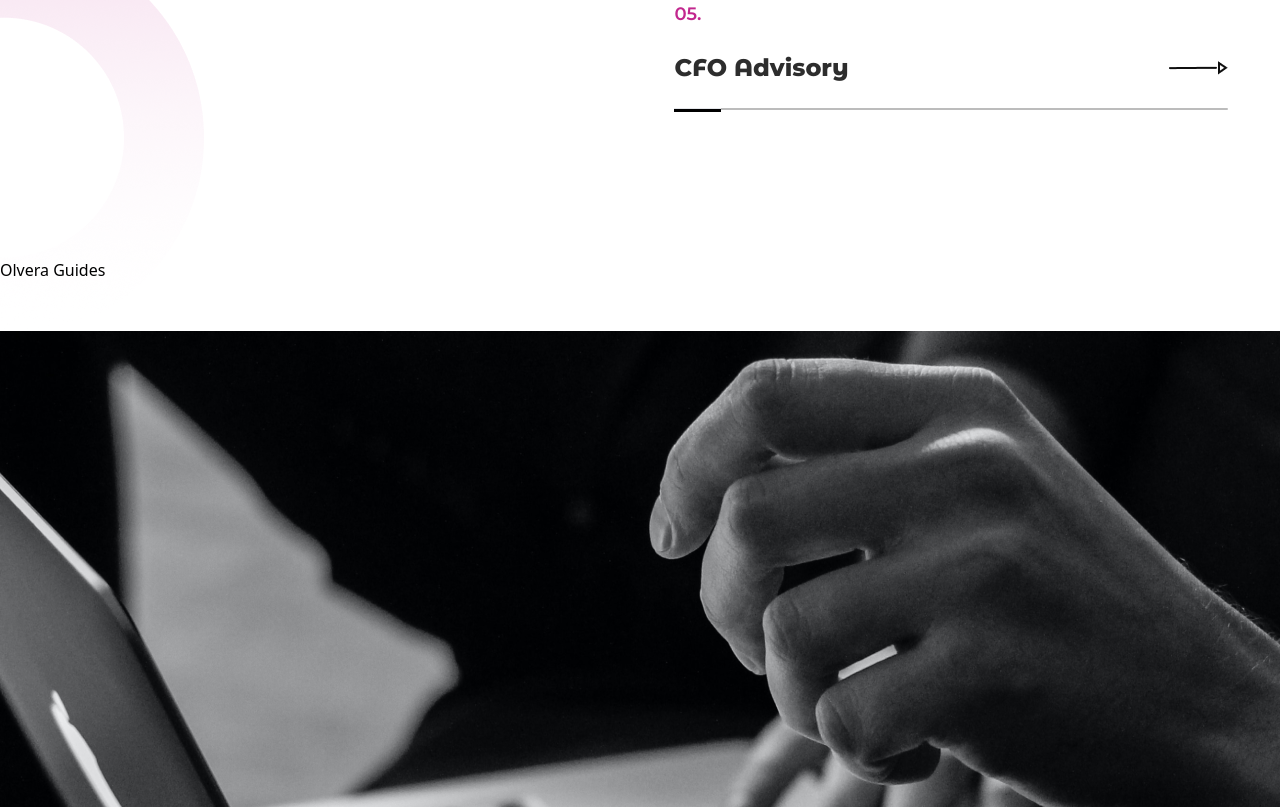
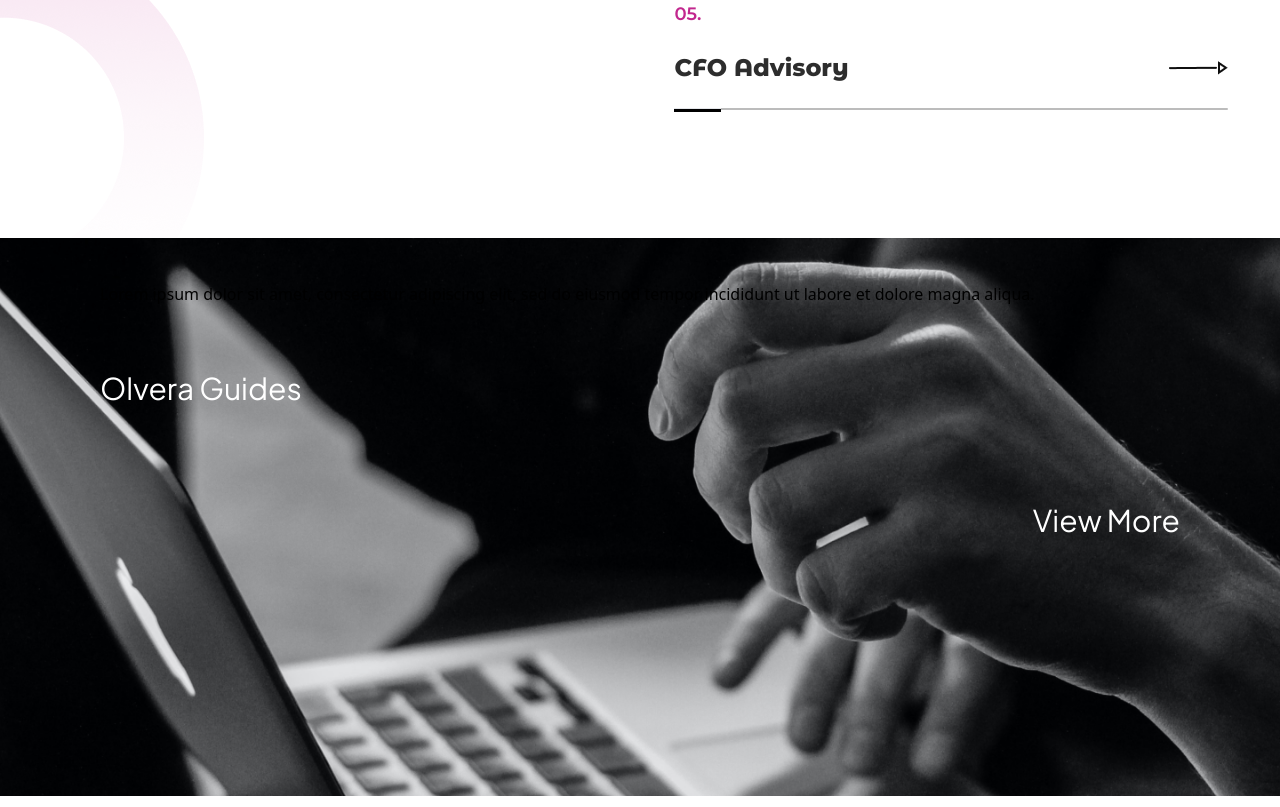
Before and after one commit to pigamers/uno-front, a React (Vite) app: page / in a window 1280 px wide. Shown: the part 2393-3200 px from the top of the page. Built offline with nearby package versions, Linux system fonts and the light colour scheme.

Commit message:
ui changes

```diff
--- a/src/components/Guides.jsx
+++ b/src/components/Guides.jsx
@@ -1,13 +1,19 @@
 export default function Guides() {
     return (
         <>
-            <div>
-                <div className="relative top-32 h-[773px] bg-no-repeat bg-center bg-guides select-none">
-                    <div className="h-full w-full">
-                        <h1 className="absolute">
-                            Olvera Guides
-                        </h1>
-                    </div>
+            <div className="relative h-[773px] bg-guides bg-no-repeat bg-center bg-contain p-20">
+                <div className="px-5">
+                    <h2 className="text-3xl text-white font-plusjakarta font-normal lg:relative lg:top-40 lg:left-0">
+                        Olvera Guides
+                    </h2>
+                    <h2 className="text-3xl text-white text-right font-plusjakarta font-normal lg:relative lg:top-64 lg:right-0">
+                        View More
+                        <div className="">
+                        </div>
+                    </h2>
+                    <p>
+                    Lorem ipsum dolor sit amet, consectetur adipiscing elit, sed do eiusmod tempor incididunt ut labore et dolore magna aliqua.
+                    </p>
                 </div>
             </div>
         </>
```
